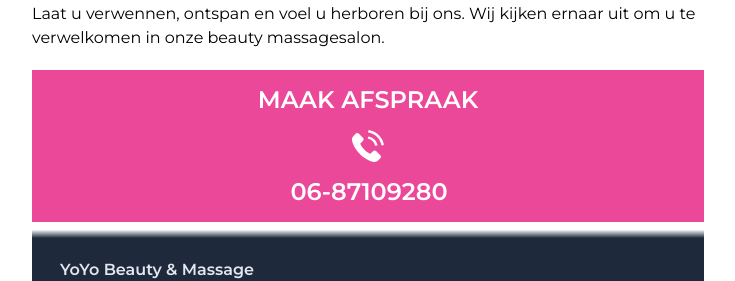
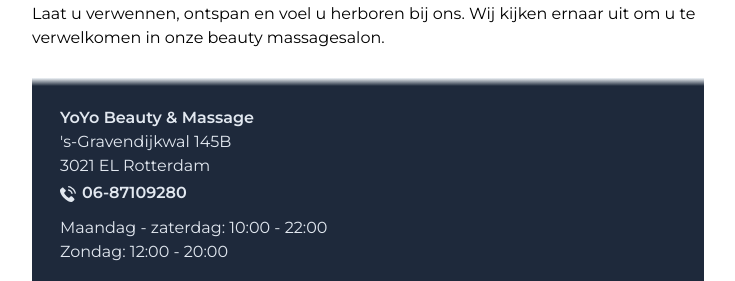
Before and after one commit to padeen/yoyomassage, a SvelteKit app: page / in a window 1280 px wide. Shown: the part 1854-2135 px from the top of the page, without its empty margins (272-1007 px from the left). Built offline with nearby package versions, Linux system fonts and the light colour scheme.

Commit message:
Remove call cta from welkom page

```diff
--- a/src/routes/+page.svelte
+++ b/src/routes/+page.svelte
@@ -43,17 +43,4 @@
 			verwelkomen in onze beauty massagesalon.
 		</p>
 	</div>
-	<div class="bg-pink-500 py-3.5">
-		<a href="tel:0687109280">
-			<p
-				class="header-text mb-0 mb-3 bg-pink-500 text-center text-2xl font-semibold uppercase text-white"
-			>
-				Maak afspraak
-			</p>
-			<div class="bg-pink-500 text-center">
-				<img class="mx-auto my-3.5 h-8" src="/images/phone-call-white.svg" alt="bellen" />
-				<span class="ml-0.5 text-2xl font-bold text-white">06-87109280</span>
-			</div>
-		</a>
-	</div>
 </div>
```
